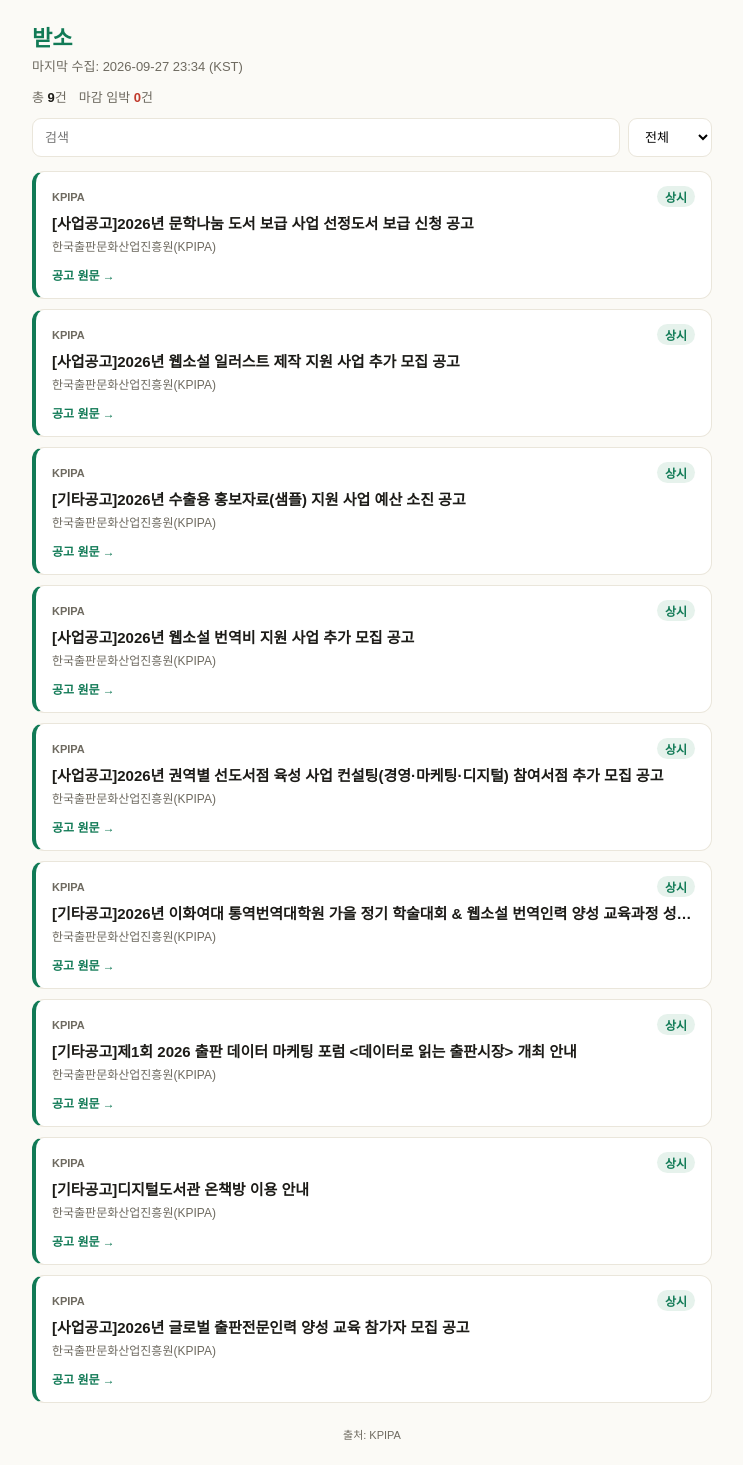
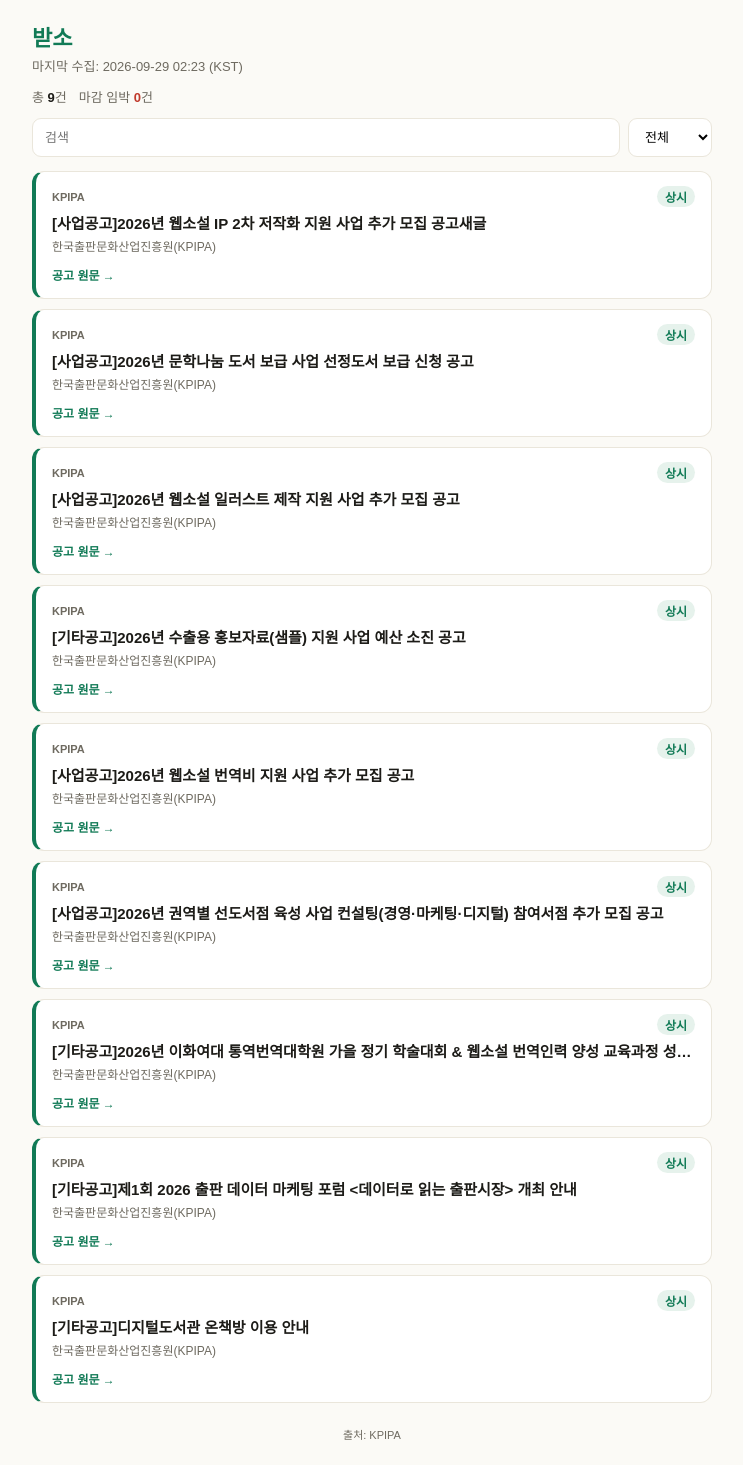
Before and after one commit to qkrgpflqhwl-gif/batso, a plain HTML site: page index.html in a window 1280 px wide. Shown: the whole page, without its empty margins (268-1011 px from the left). Drawn offline with Linux system fonts and the light colour scheme; a web font is replaced by a local one.

Commit message:
수집 완료: 2026-09-29 02:24

```diff
--- a/index.html
+++ b/index.html
@@ -13,11 +13,15 @@
 a.link{display:inline-block;margin-top:6px;font-size:12px;font-weight:700;color:#117A56;text-decoration:none}a.link:hover{text-decoration:underline}
 .empty{text-align:center;padding:40px;color:#6E6A60;font-size:14px;display:none}.ft{margin-top:24px;font-size:11px;color:#6E6A60;text-align:center;line-height:1.6}
 </style></head><body>
-<div class="hd"><h1>받소</h1><p>마지막 수집: 2026-09-27 23:34 (KST)</p></div>
+<div class="hd"><h1>받소</h1><p>마지막 수집: 2026-09-29 02:23 (KST)</p></div>
 <div class="stats"><span>총 <b>9</b>건</span><span>마감 임박 <b class="hot">0</b>건</span></div>
 <div class="bar"><input type="text" id="q" placeholder="검색" oninput="ft()">
 <select id="src" onchange="ft()"><option value="">전체</option><option value="KPIPA">KPIPA</option></select></div>
-<div id="list"><div class="card always" data-source="KPIPA" data-title="[사업공고]2026년 문학나눔 도서 보급 사업 선정도서 보급 신청 공고" data-org="한국출판문화산업진흥원(kpipa)">
+<div id="list"><div class="card always" data-source="KPIPA" data-title="[사업공고]2026년 웹소설 ip 2차 저작화 지원 사업 추가 모집 공고새글" data-org="한국출판문화산업진흥원(kpipa)">
+<div class="top"><span class="field">KPIPA</span><span class="dday g">상시</span></div>
+<h3>[사업공고]2026년 웹소설 IP 2차 저작화 지원 사업 추가 모집 공고새글</h3><div class="org">한국출판문화산업진흥원(KPIPA)</div>
+<a class="link" href="https://www.kpipa.or.kr/p/g1_2/2165" target="_blank" rel="noopener">공고 원문 →</a></div>
+<div class="card always" data-source="KPIPA" data-title="[사업공고]2026년 문학나눔 도서 보급 사업 선정도서 보급 신청 공고" data-org="한국출판문화산업진흥원(kpipa)">
 <div class="top"><span class="field">KPIPA</span><span class="dday g">상시</span></div>
 <h3>[사업공고]2026년 문학나눔 도서 보급 사업 선정도서 보급 신청 공고</h3><div class="org">한국출판문화산업진흥원(KPIPA)</div>
 <a class="link" href="https://www.kpipa.or.kr/p/g1_2/2164" target="_blank" rel="noopener">공고 원문 →</a></div>
@@ -49,10 +53,6 @@ a.link{display:inline-block;margin-top:6px;font-size:12px;font-weight:700;color:
 <div class="top"><span class="field">KPIPA</span><span class="dday g">상시</span></div>
 <h3>[기타공고]디지털도서관 온책방 이용 안내</h3><div class="org">한국출판문화산업진흥원(KPIPA)</div>
 <a class="link" href="https://www.kpipa.or.kr/p/g1_2/2150" target="_blank" rel="noopener">공고 원문 →</a></div>
-<div class="card always" data-source="KPIPA" data-title="[사업공고]2026년 글로벌 출판전문인력 양성 교육 참가자 모집 공고" data-org="한국출판문화산업진흥원(kpipa)">
-<div class="top"><span class="field">KPIPA</span><span class="dday g">상시</span></div>
-<h3>[사업공고]2026년 글로벌 출판전문인력 양성 교육 참가자 모집 공고</h3><div class="org">한국출판문화산업진흥원(KPIPA)</div>
-<a class="link" href="https://www.kpipa.or.kr/p/g1_2/2149" target="_blank" rel="noopener">공고 원문 →</a></div>
 </div><div class="empty" id="empty">조건에 맞는 공고가 없어요</div>
 <div class="ft">출처: KPIPA</div>
 <script>function ft(){var q=document.getElementById("q").value.toLowerCase(),s=document.getElementById("src").value,c=document.querySelectorAll(".card"),n=0;c.forEach(function(e){var ok=true;if(q){var t=e.getAttribute("data-title")+e.getAttribute("data-org");if(t.indexOf(q)<0)ok=false}if(s&&e.getAttribute("data-source")!==s)ok=false;e.classList.toggle("hide",!ok);if(ok)n++});document.getElementById("empty").style.display=n?"none":"block"}</script>
```
Also changed, not shown: data.json (+10 -10 lines).
